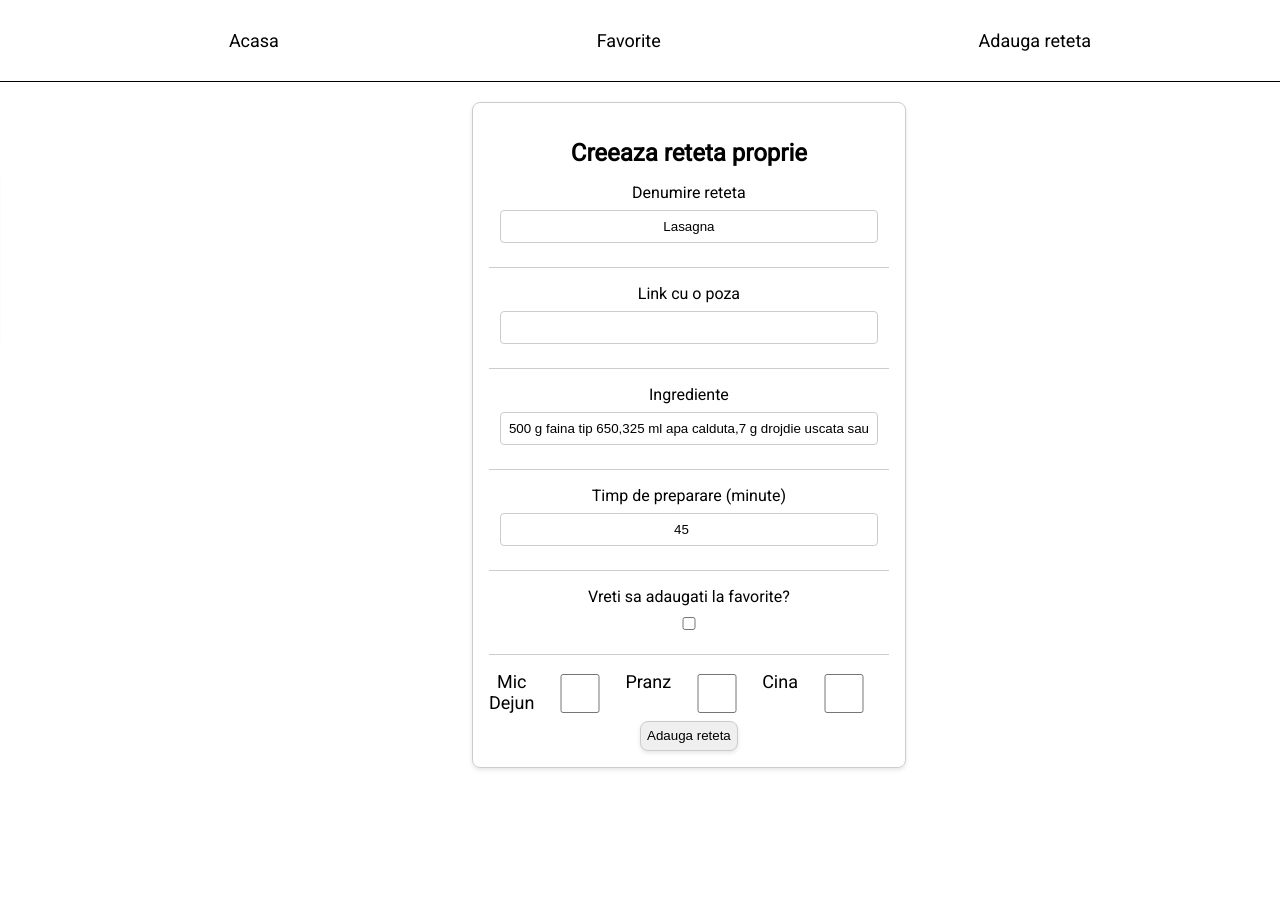
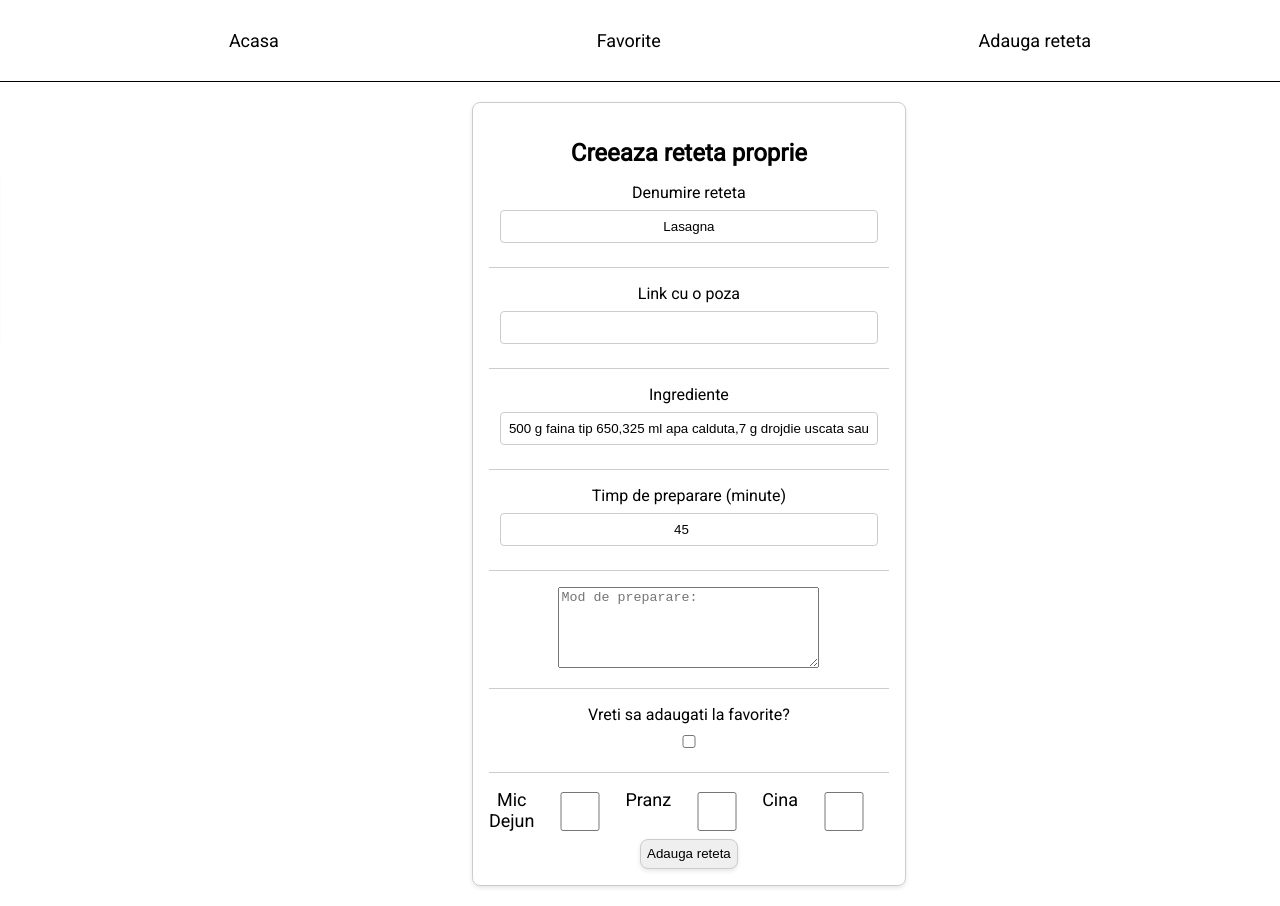
Before and after one commit to SilvestruGit/Proiect-Retete, a React (Create React App) app in the folder app_retete/: page /adauga in a window 1280 px wide. Before the commit the page ends 800 px from the top, so only its background shows below. Built offline with nearby package versions, Linux system fonts and the light colour scheme.

Commit message:
adaugat componenta Info dar am eroare la ea

```diff
--- a/app_retete/src/App.js
+++ b/app_retete/src/App.js
@@ -7,6 +7,7 @@ import { useState } from 'react';
 import date from './data/date';
 import Favorite from './Components/Favorite';
 import Filtru from './Components/Filtru';
+import Info from './Components/Info';
 
 
 function App() {
@@ -56,11 +57,20 @@ function App() {
                     filtruCina={filtruCina}
                     filtruMicDejun={filtruMicDejun}
                     filtruPranz={filtruPranz}
-                  />}
+                  />
+                }
               />
               <Route
                 exact path='/adauga'
                 element={<FromReteta retete={retete} setRetete={setRetete} />}
+              />
+              <Route
+                path='/retete/:id'
+                element={
+                  <Info
+                    retete={retete}
+                  />
+                }
               />
             </Routes>
           </div>
--- a/app_retete/src/Components/FormReteta.js
+++ b/app_retete/src/Components/FormReteta.js
@@ -18,12 +18,17 @@ const FromReteta = ({retete, setRetete}) => {
     const [micDejun, setMicDejun] = useState(false);
     const [pranz, setPranz] = useState(false);
     const [cina, setCina] = useState(false);
+    const [descriere, setDescriere] = useState("");
 
     const handleSubmit = (e) => {
         e.preventDefault();
         const reteta = {nume, link, ingrediente, timpPreparare, favorit};
 
         reteta.id = nrRetete(retete);
+        reteta.micDejun = micDejun;
+        reteta.pranz = pranz;
+        reteta.cina = cina;
+        reteta.descriere = descriere;
 
         console.log(retete);
 
@@ -77,6 +82,16 @@ const FromReteta = ({retete, setRetete}) => {
                 onChange={(e) => setTimpPreparare(e.target.value)}
             />
             <hr />
+            <textarea
+                name="descriere"
+                id="descriere"
+                placeholder="Mod de preparare: "
+                cols="30"
+                rows="5"
+                value={descriere}
+                onChange={(e) => setDescriere(e.target.value)}>
+            </textarea>
+            <hr />
             <label htmlFor="favorit">Vreti sa adaugati la favorite?</label>
             <input
                 type="checkbox"
--- /dev/null
+++ b/app_retete/src/Components/Info.js
@@ -0,0 +1,31 @@
+import { useParams } from "react-router-dom";
+
+let Info = ({retete}) => {
+    const { id } = useParams();
+    const reteta = retete.filter(r => r.id === id);
+    console.log(reteta);
+    return (
+        <div className="reteta" key={reteta.id}>
+            <img src={reteta.imgSrc} alt="img not loading" />
+            <h2>{reteta.nume}</h2>
+            <p>Timp de preparare: {reteta.timpPreparare} minute</p>
+            <div className="ingrediente">
+                {/* EROARE LA FUNCTIA MAP */}
+                <h3>Ingrediente</h3>
+                <ul>
+                    {reteta.ingrediente.map((ingredient, index) => (
+                        <li key={index}>{ingredient.toLocaleUpperCase()}</li>
+                    ))}
+                </ul>
+            </div>
+            {/* <div className="butoaneFavorit" key={reteta.id}>
+                <button className="stergeReteta" onClick={() => handleDelete(reteta.id)}>Sterge</button>
+                <button className="butonFav" onClick={() => handleFavorit(reteta.id)}>
+                    {reteta.favorit ? 'Sterge de la favorite' : 'Adauga la favorite'}
+                </button>
+            </div> */}
+        </div>
+    );
+}
+
+export default Info;
--- a/app_retete/src/Components/Retete.js
+++ b/app_retete/src/Components/Retete.js
@@ -1,4 +1,4 @@
-
+import { Link } from "react-router-dom";
 
 const Retete = ({retete, titlu, handleDelete, handleFavorit}) => {
 
@@ -7,8 +7,8 @@ const Retete = ({retete, titlu, handleDelete, handleFavorit}) => {
             <h2>{titlu}</h2>
             {
                 retete.map((reteta) => (
-
                         <div className="reteta" key={reteta.id}>
+                            <Link to={`/retete/${reteta.id}` }>
                             <img src={reteta.imgSrc} alt="img not loading" />
                             <h2>{reteta.nume}</h2>
                             <p>Timp de preparare: {reteta.timpPreparare} minute</p>
@@ -20,6 +20,7 @@ const Retete = ({retete, titlu, handleDelete, handleFavorit}) => {
                                     ))}
                                 </ul>
                             </div>
+                            </Link>
                             <div className="butoaneFavorit" key={reteta.id}>
                                 <button className="stergeReteta" onClick={() => handleDelete(reteta.id)}>Sterge</button>
                                 <button className="butonFav" onClick={() => handleFavorit(reteta.id)}>
```
Lines whose indentation alone changed are shown as unchanged.
